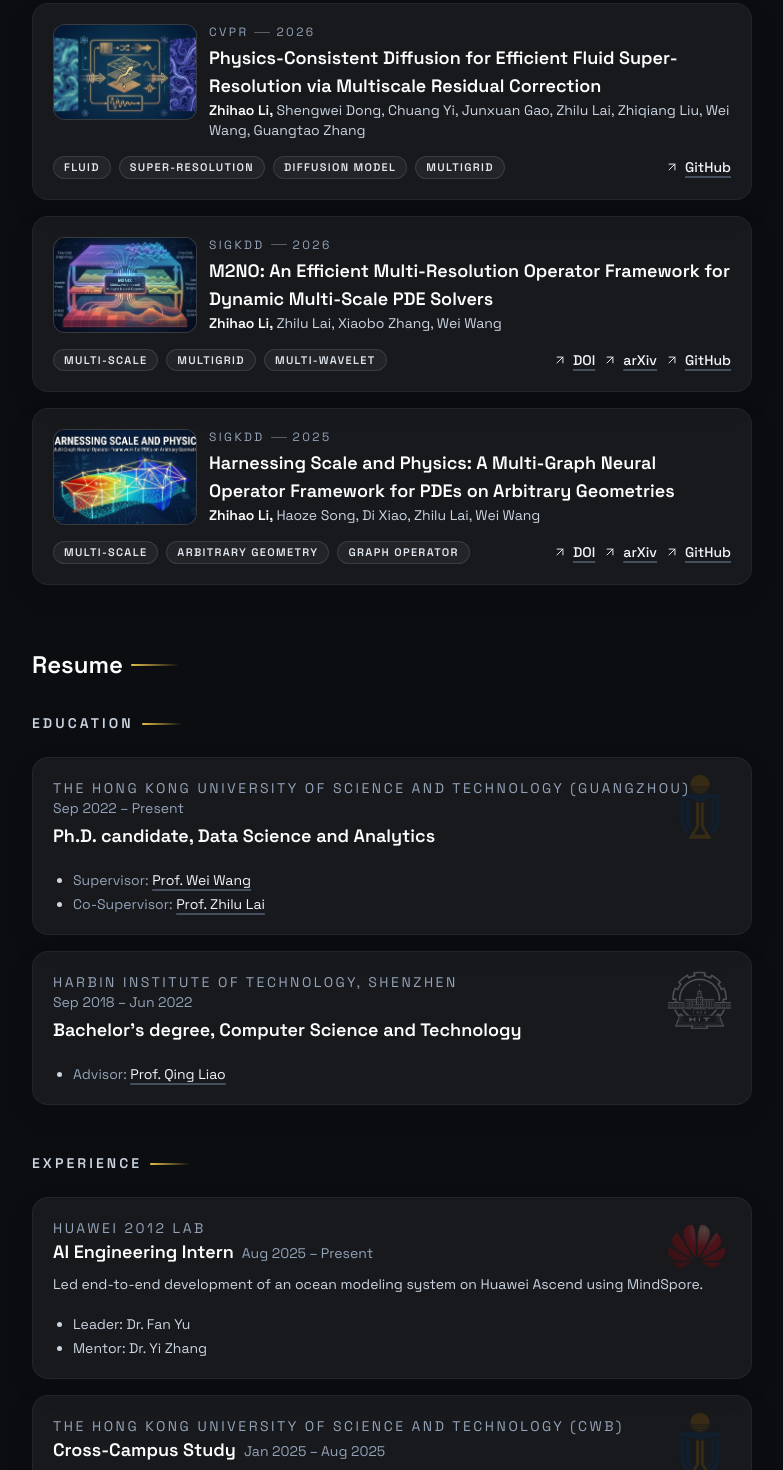
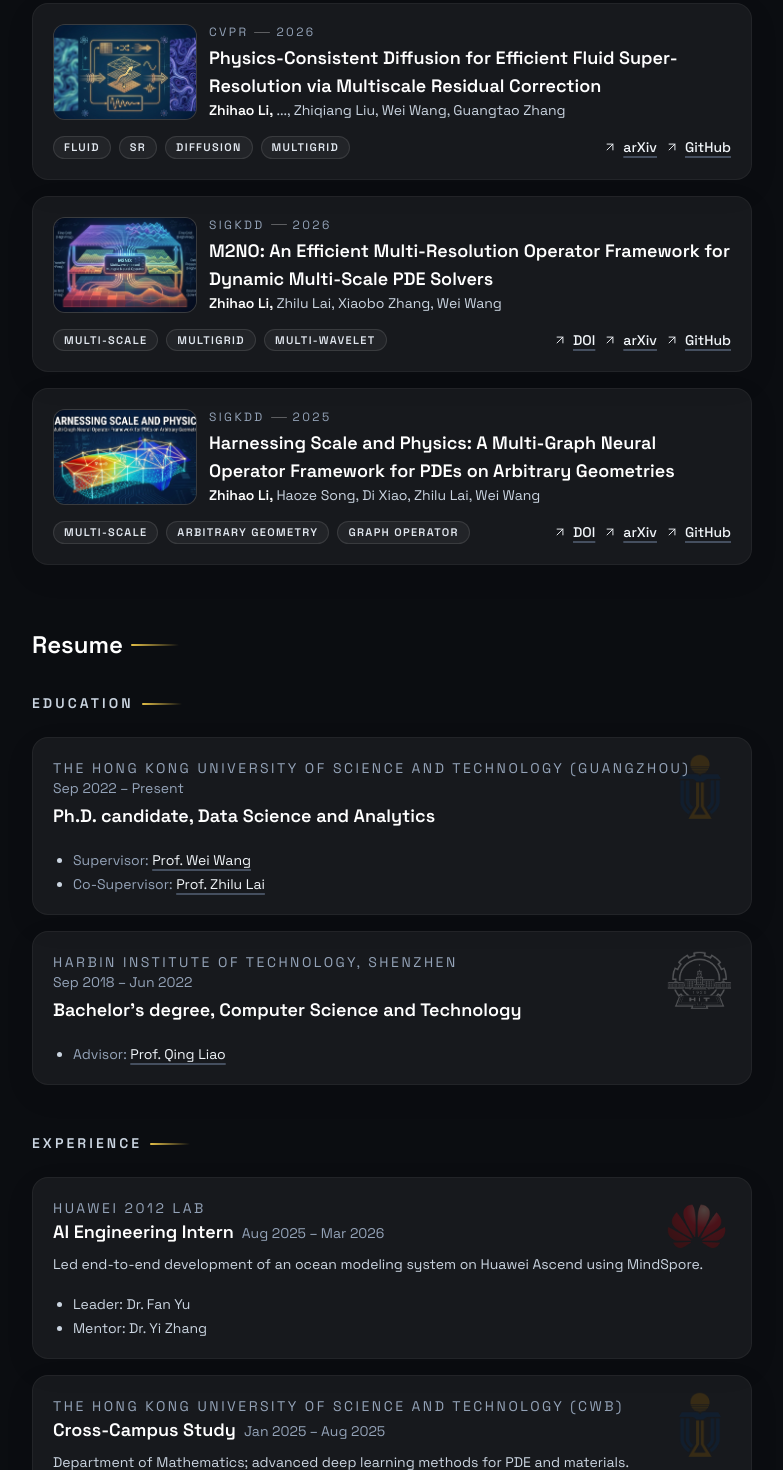
Before and after one commit to lizhihao2022/personal_page, a Next.js app: page / in a window 1280 px wide. Shown: the part 680-2150 px from the top of the page, without its empty margins (248-1031 px from the left). Built offline with nearby package versions, Linux system fonts and the light colour scheme; no server answers.

Commit message:
feat: update publication links and authors in site configuration, and modify tags for clarity

```diff
--- a/content/publications.ts
+++ b/content/publications.ts
@@ -26,9 +26,10 @@ export const publicationEntries: PublicationEntry[] = [
     venue: "Proceedings of the IEEE/CVF Conference on Computer Vision and Pattern Recognition",
     type: "C",
     links: [
+      { label: "arXiv", href: "https://arxiv.org/abs/2603.00149" },
       { label: "GitHub", href: "https://github.com/lizhihao2022/ReMD", stars: 0, repo: "lizhihao2022/ReMD" },
     ],
-    tags: ["Fluid", "Super-Resolution", "Diffusion Model", "Multigrid"],
+    tags: ["Fluid", "SR", "Diffusion", "Multigrid"],
     logo: "/logos/cvpr.png",
   },
   {
--- a/content/site.ts
+++ b/content/site.ts
@@ -93,7 +93,7 @@ export const siteConfig: SiteConfig = {
   bio: "My research focuses on AI for Science, particularly AI for PDEs, which involves leveraging machine learning to solve partial differential equations (PDEs) in interdisciplinary applications.",
   siteUrl: "https://lizhihao.me",
   avatar: "/IMG_3831.JPG",
-  lastUpdated: "2026-03-02",
+  lastUpdated: "2026-03-03",
   sourceUrl: "https://github.com/lizhihao2022/personal_page",
   location: "[Shenzhen, China]",
   infoHubUrl: "https://hkust-gz.edu.cn/academics/four-hubs/information-hub",
@@ -121,14 +121,15 @@ export const siteConfig: SiteConfig = {
   selectedPublications: [
     {
       title: "Physics-Consistent Diffusion for Efficient Fluid Super-Resolution via Multiscale Residual Correction",
-      authors: "Zhihao Li, Shengwei Dong, Chuang Yi, Junxuan Gao, Zhilu Lai, Zhiqiang Liu, Wei Wang, Guangtao Zhang",
+      authors: "Zhihao Li, ..., Zhiqiang Liu, Wei Wang, Guangtao Zhang",
       venue: "CVPR",
       year: 2026,
       links: {
+        arxiv: "https://arxiv.org/abs/2603.00149",
         code: "https://github.com/lizhihao2022/ReMD"
       },
       cover: "/thumbnail/remd.png",
-      tags: ["Fluid", "Super-Resolution", "Diffusion Model", "Multigrid"],
+      tags: ["Fluid", "SR", "Diffusion", "Multigrid"],
     },
     {
       title: "M2NO: An Efficient Multi-Resolution Operator Framework for Dynamic Multi-Scale PDE Solvers",
@@ -183,7 +184,7 @@ export const siteConfig: SiteConfig = {
       {
         role: "AI Engineering Intern",
         organization: "Huawei 2012 Lab",
-        period: "Aug 2025 – Present",
+        period: "Aug 2025 – Mar 2026",
         details: "Led end-to-end development of an ocean modeling system on Huawei Ascend using MindSpore.",
         highlights: [
           { label: "Leader: Dr. Fan Yu" },
```
Also changed, not shown: 1 other file (tests, documents, lock files or other folders).
